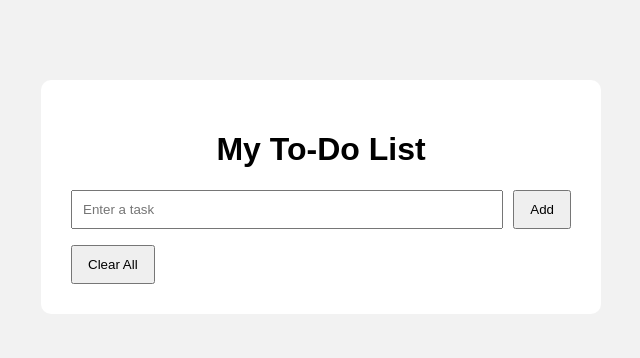
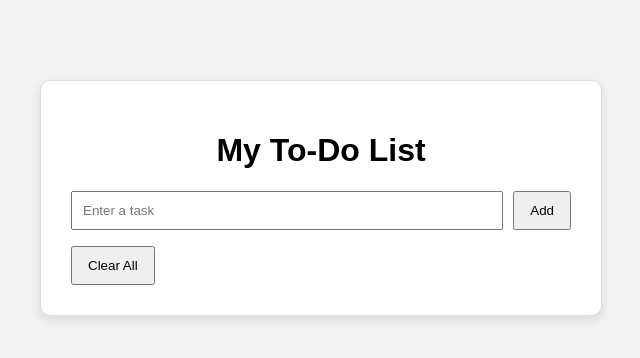
Before and after one commit to arkiphone11-ctrl/todo-app, a plain HTML site: page index.html in a window 1280 px wide. Shown: the full height of the page, 319-959 px from the left. Drawn offline with Linux system fonts and the light colour scheme.

Commit message:
Improve application design

```diff
--- a/style.css
+++ b/style.css
@@ -11,6 +11,8 @@ body {
     background: white;
     padding: 30px;
     border-radius: 10px;
+    border: 1px solid #ddd;
+    box-shadow: 0 4px 10px rgba(0, 0, 0, 0.1);
 }
 
 h1 {
```
